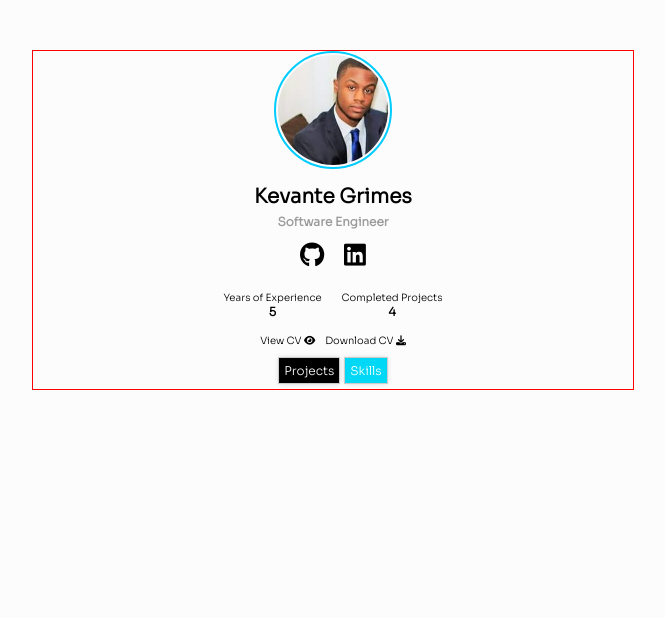
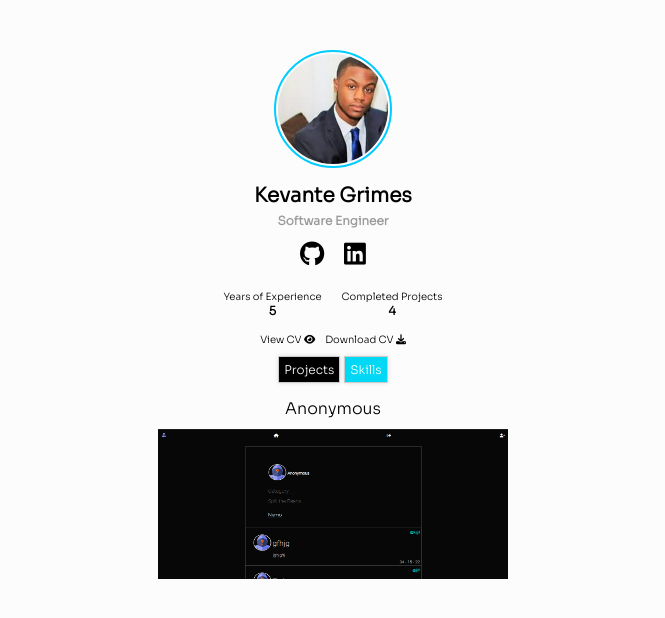
Before and after one commit to kevanteaniah/portifolio, a plain HTML site: page index.html in a window 1280 px wide. Shown: the whole page, without its empty margins (307-972 px from the left). Drawn offline with Linux system fonts and the light colour scheme.

Commit message:
insert images

```diff
--- a/index.html
+++ b/index.html
@@ -11,7 +11,7 @@
 </head>
 <body>
   <div class="container">
-    <div class="pro-image"><img src="/images/1516469826760.jfif" alt="profile"></div>
+    <div class="pro-image"><img id="profile" src="/images/1516469826760.jfif" alt="profile"></div>
     <div><h3 class="name">Kevante Grimes</h3></div>
     <div><h4 class="title">Software Engineer</h4></div>
     <div class="follow">
@@ -39,7 +39,16 @@
       <div><button class="btn proj">Projects</button></div>
       <div><button class="btn skills">Skills</button></div>
     </div>
+    <div class="project-thumbs">
+      <div class="project">
+        <p>Anonymous</p>
+        <img class="thumb" src="/images/New Project (10).png" alt="proj1">
+      </div>
   </div>
+    </div>
+
+
+
 
 
 
--- a/styles.css
+++ b/styles.css
@@ -8,17 +8,17 @@
 
 .container{
   margin: auto;
-  width: 600px;
+  width: auto;
   height: auto;
-  border: 1px solid red;
   display: flex;
   flex-direction: column;
   justify-content: center;
   text-align: center;
   margin-top: 50px;
+  margin-bottom: 25px;
 }
 
-img{
+#profile{
   border-radius: 50%;
   height: 110px;
   width: 110px;
@@ -171,3 +171,24 @@ a:visited{
   background-color: rgb(0, 0, 0);
   transform: scale(1.1);
 }
+
+.project-thumbs{
+
+  display: flex;
+  flex-direction: column;
+  margin: auto;
+
+
+}
+
+.thumb{
+  width: 350px;
+  height: 150px;
+  margin-top: 10px;
+
+}
+
+
+.project{
+  margin-top: 10px;
+}
```
Also changed, not shown: images/New Project (10).png (added), images/New Project (11).png (added).
